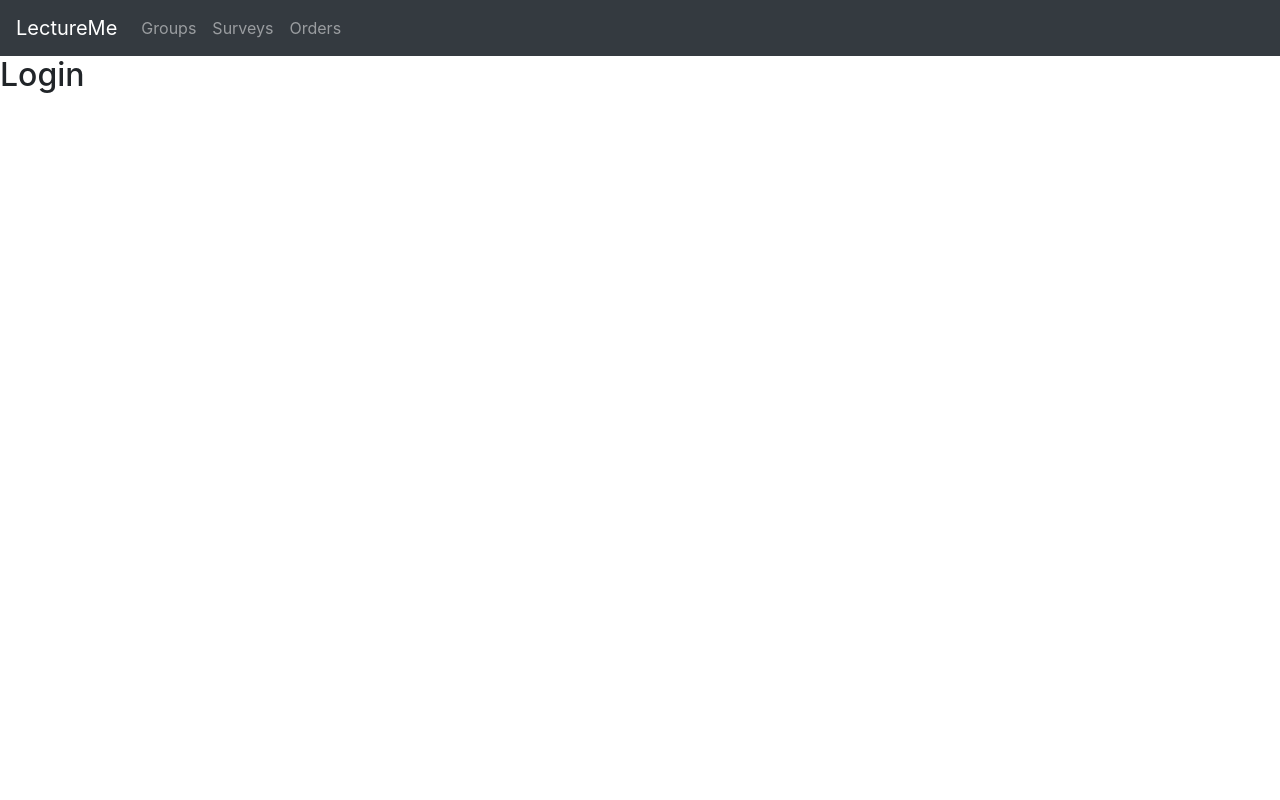
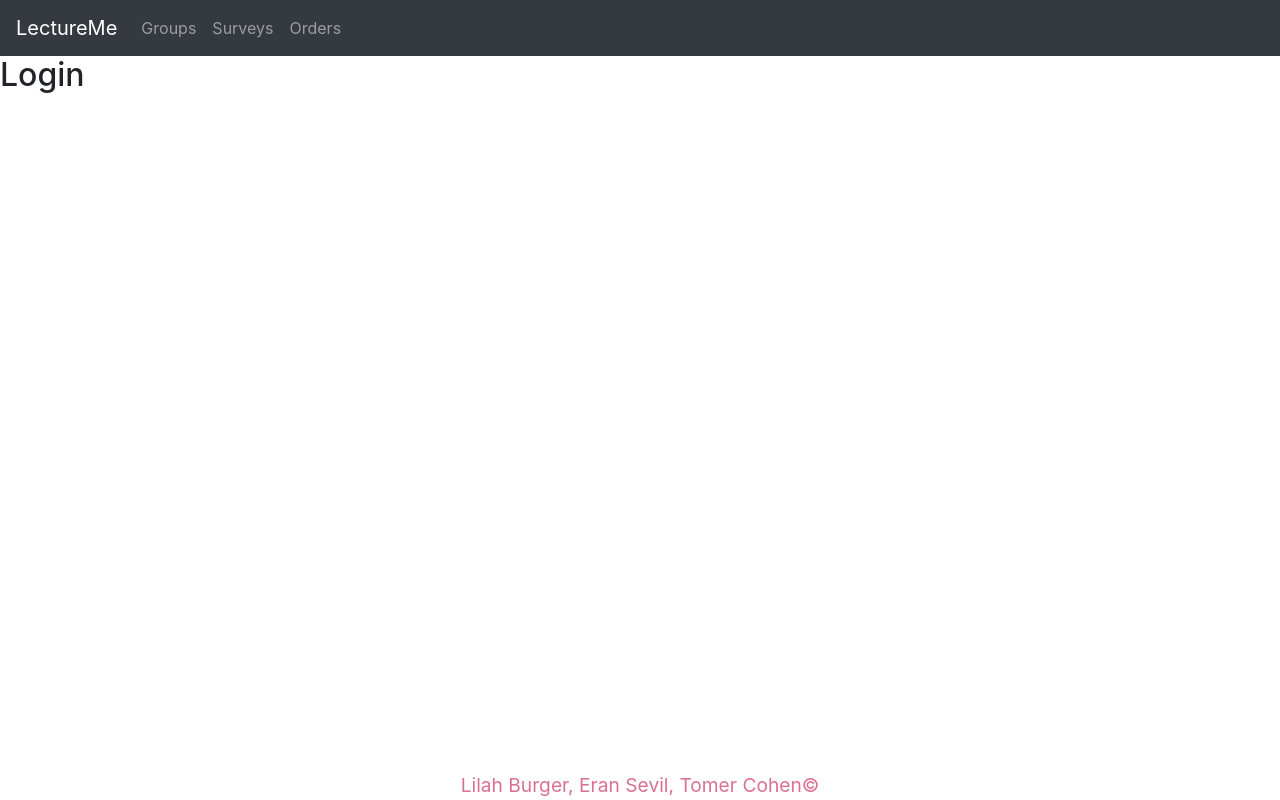
Before and after one commit to lilahb44/lecture-me-client, a React (Create React App) app: page / in a window 1280 px wide. Built offline with nearby package versions, Linux system fonts and the light colour scheme.

Commit message:
Set up layout and Footer

```diff
--- a/src/App.js
+++ b/src/App.js
@@ -1,13 +1,26 @@
 import React from "react";
 import { BrowserRouter as Router, Switch, Route } from "react-router-dom";
+import styled from "styled-components";
 import Header from "./components/Header";
+import Footer from "./components/Footer";
 import "bootstrap/dist/css/bootstrap.min.css";
+
+const Wrapper = styled.div`
+  display: flex;
+  flex-direction: column;
+  height: 100vh;
+`;
+
+const Content = styled.div`
+  flex: 1;
+`;
 
 export default function App() {
   return (
     <Router>
+      <Wrapper>
         <Header user={{ firstName: "Tal" }}></Header>
-      <div>
+        <Content>
           {/* A <Switch> looks through its children <Route>s and
             renders the first one that matches the current URL. */}
           <Switch>
@@ -27,7 +40,9 @@ export default function App() {
               <Login />
             </Route>
           </Switch>
-      </div>
+        </Content>
+        <Footer />
+      </Wrapper>
     </Router>
   );
 }
--- /dev/null
+++ b/src/components/Footer.js
@@ -0,0 +1,17 @@
+import React from "react";
+import styled from "styled-components";
+
+const StyledFooter = styled.footer`
+  font-size: 1.2em;
+  text-align: center;
+  color: palevioletred;
+  flex-shrink: 0;
+`;
+
+function Footer() {
+  return (
+    <StyledFooter>Lilah Burger, Eran Sevil, Tomer Cohen&copy;</StyledFooter>
+  );
+}
+
+export default Footer;
--- a/src/index.css
+++ b/src/index.css
@@ -1,13 +1,17 @@
+* {
+  box-sizing: border-box;
+}
+
 body {
   margin: 0;
-  font-family: -apple-system, BlinkMacSystemFont, 'Segoe UI', 'Roboto', 'Oxygen',
-    'Ubuntu', 'Cantarell', 'Fira Sans', 'Droid Sans', 'Helvetica Neue',
+  font-family: -apple-system, BlinkMacSystemFont, "Segoe UI", "Roboto", "Oxygen",
+    "Ubuntu", "Cantarell", "Fira Sans", "Droid Sans", "Helvetica Neue",
     sans-serif;
   -webkit-font-smoothing: antialiased;
   -moz-osx-font-smoothing: grayscale;
 }
 
 code {
-  font-family: source-code-pro, Menlo, Monaco, Consolas, 'Courier New',
+  font-family: source-code-pro, Menlo, Monaco, Consolas, "Courier New",
     monospace;
 }
```
Lines whose indentation alone changed are shown as unchanged.
